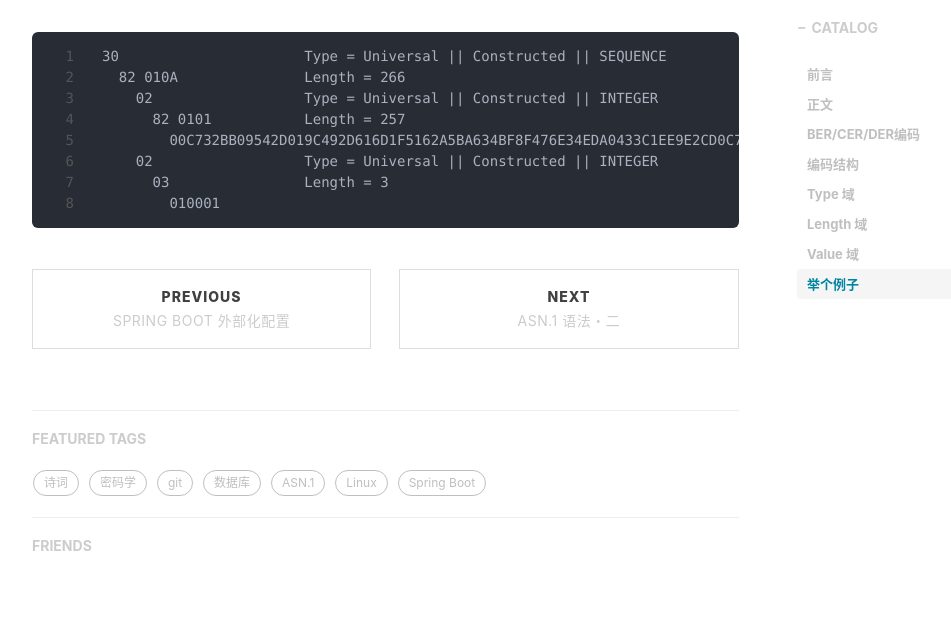
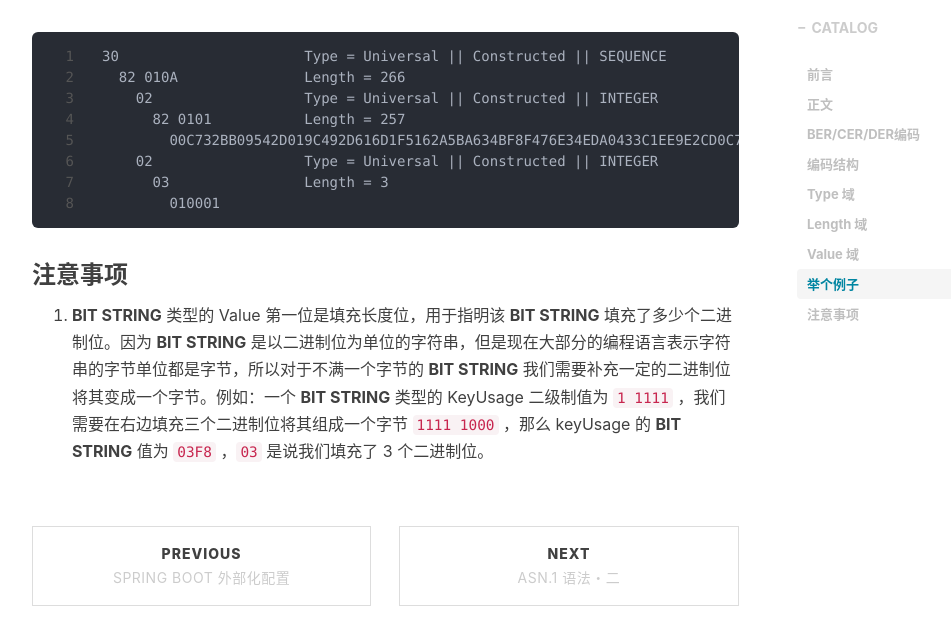
Before and after one commit to mingfer/mingfer.github.io, a Jekyll site: the page built from _posts/2019-04-01-X690-ASN1语法.md, in a window 1280 px wide and 900 px high, scrolled down 6450 px, cut to the strip 0-624 px from the top of the window. Shown: the whole strip, without its empty margins (233-1184 px from the left). Built offline with Jekyll 4.4.1, drawn with Linux system fonts in a browser that asks for light colours; nearby versions of some CDN libraries; comment, search, counter and statistics services are not loaded.

Commit message:
ASN.1 BIT STRING 类型注意事项

````diff
--- a/_posts/2019-04-01-X690-ASN1语法.md
+++ b/_posts/2019-04-01-X690-ASN1语法.md
@@ -178,3 +178,7 @@ ASN.1 将数据类型标记编码成一个或多个字节，编码的内容包
       03 		Length = 3
         010001
 ```
+
+### 注意事项
+
+1. **BIT STRING** 类型的 Value 第一位是填充长度位，用于指明该 **BIT STRING** 填充了多少个二进制位。因为 **BIT STRING** 是以二进制位为单位的字符串，但是现在大部分的编程语言表示字符串的字节单位都是字节，所以对于不满一个字节的 **BIT STRING** 我们需要补充一定的二进制位将其变成一个字节。例如：一个 **BIT STRING** 类型的 KeyUsage 二级制值为 `1 1111` ，我们需要在右边填充三个二进制位将其组成一个字节 `1111 1000` ，那么 keyUsage 的 **BIT STRING** 值为 `03F8` ，`03` 是说我们填充了 3 个二进制位。
````
